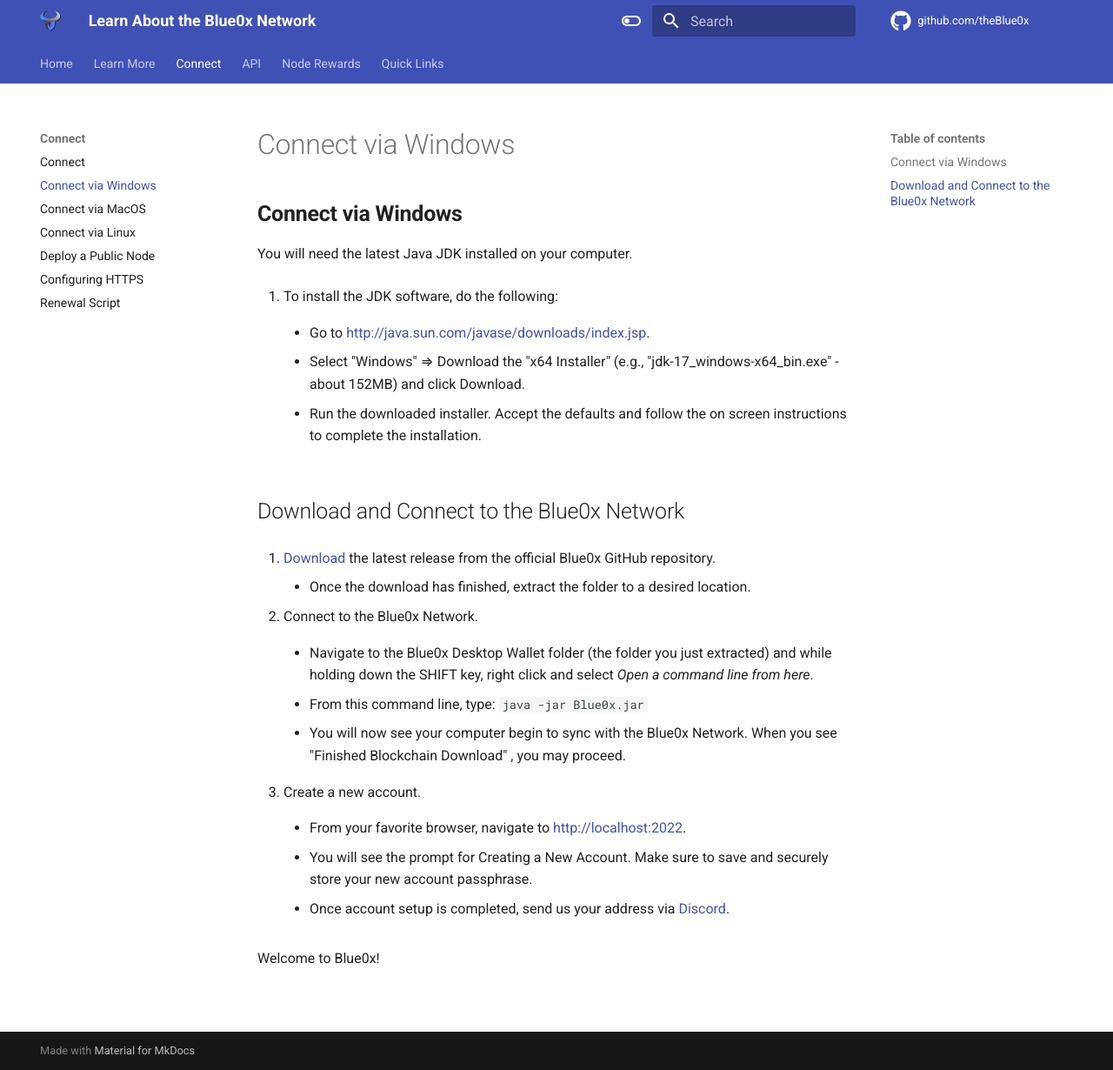
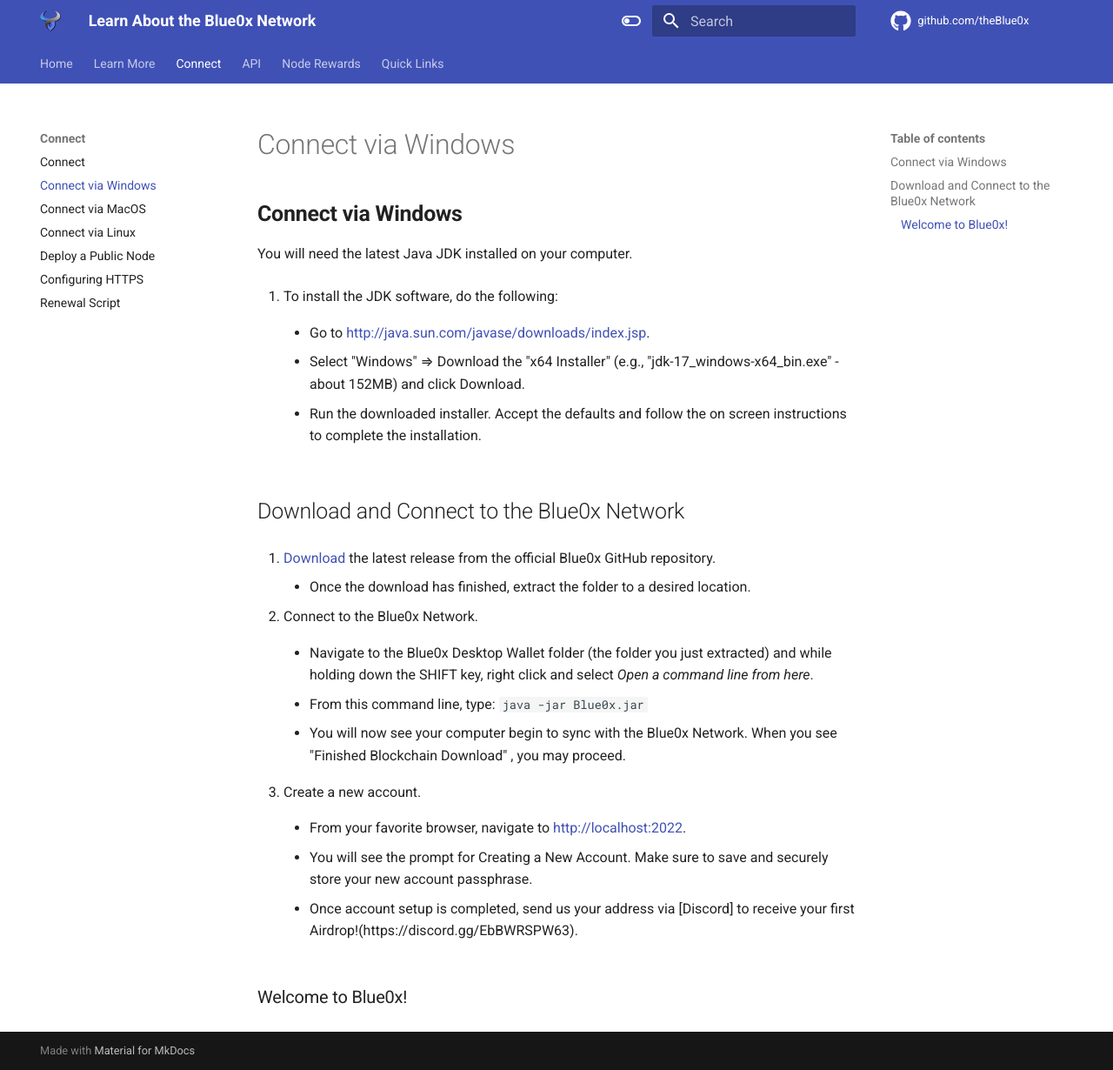
Before and after one commit to theBlue0x/docs, an MkDocs documentation site: the page built from docs/connect/local.md, in a window 1280 px wide and 1230 px high. Shown: the whole window at 87% size. Built offline with MkDocs 1.6.1 and Material for MkDocs 9.7.7, drawn with Linux system fonts in a browser that asks for light colours.

Commit message:
Update local.md

```diff
--- a/docs/connect/local.md
+++ b/docs/connect/local.md
@@ -30,7 +30,7 @@
 
 	- You will see the prompt for Creating a New Account.  Make sure to save and securely store your new account passphrase.
 
-	- Once account setup is completed, send us your address via [Discord](https://discord.gg/EbBWRSPW63).
+	- Once account setup is completed, send us your address via [Discord] to receive your first Airdrop!(https://discord.gg/EbBWRSPW63).
 
 
-Welcome to Blue0x!
+### Welcome to Blue0x! ###
```
